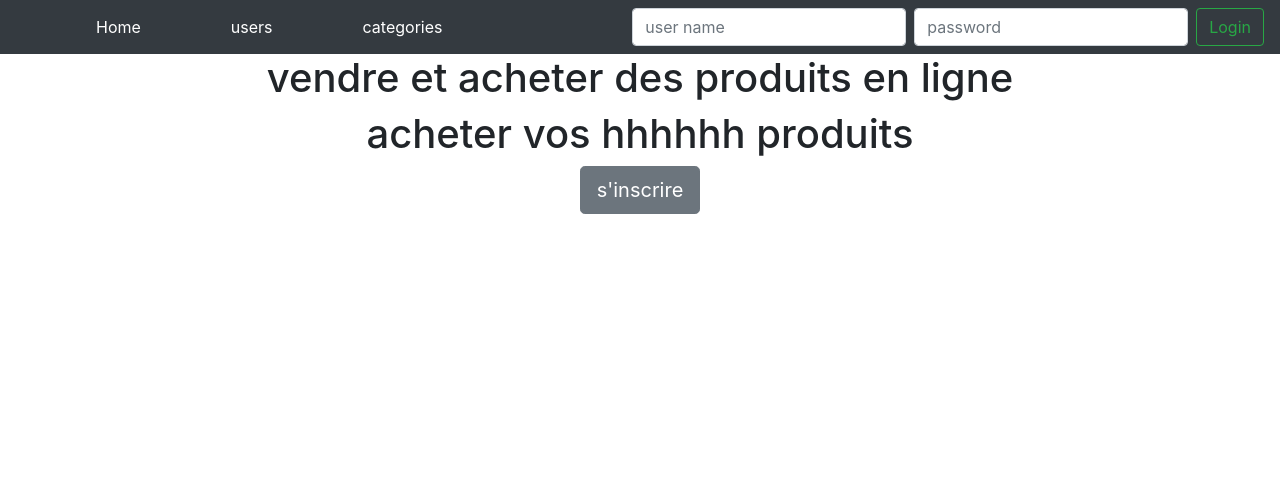
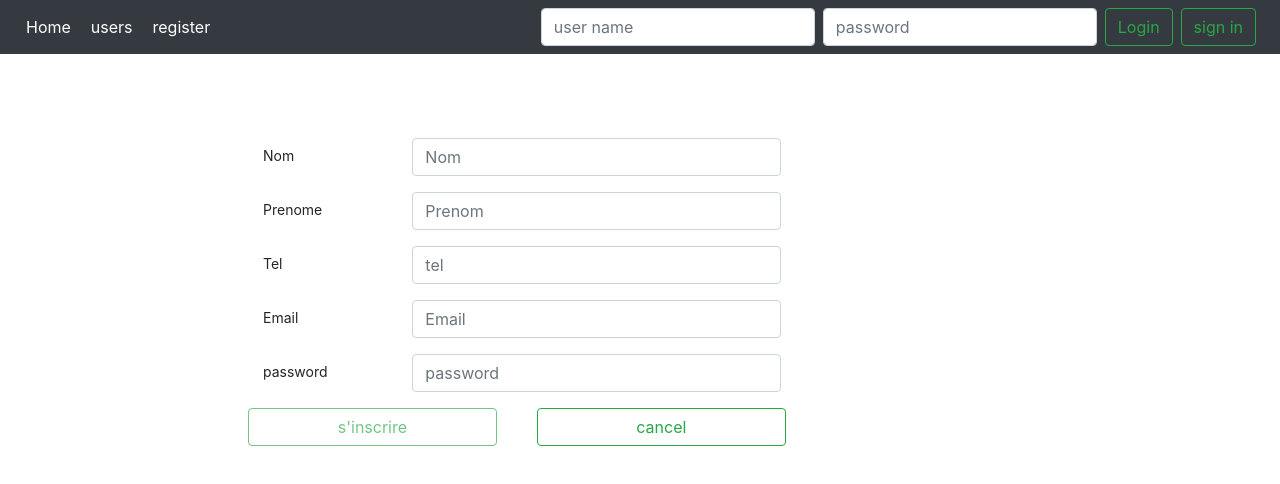
Before and after one commit to Ettout/AspCore_WebApi_frontEnd_Angular, an Angular app: page /register in a window 1280 px wide. Before the commit this address led to /. Shown: the top 484 px of the page. Built offline with nearby package versions, Linux system fonts and the light colour scheme.

Commit message:
add register model

```diff
--- /dev/null
+++ b/src/app/_account/register/register.component.html
@@ -0,0 +1,65 @@
+
+<form [formGroup]="userForm" (ngSubmit)="register()"  class="form-control-sm " style="margin-left:240px ;margin-top: 80px;">
+
+
+    <div class="form-group row">
+      <label  for="name" class="col-sm-3 col-form-label">Nom</label>
+      <div class="col-sm-8" >
+      <input name="usernome" class="col-8 "  type="text"  id="name" class="form-control" formControlName="name" placeholder="Nom">
+        <div class="text-danger" *ngIf="!this.userForm.get('name').valid && this.userForm.get('name').touched">
+           {{messageValidate.name.Required}}
+        </div>
+      </div>
+       </div>
+
+    <div class="form-group row">
+      <label  for="prename" class="col-sm-3 col-form-label">Prenome</label>
+      <div class="col-sm-8" >
+      <input  type="text" id="prename" class="form-control" formControlName="prename" placeholder="Prenom">
+
+     <div class="text-danger" *ngIf="!this.userForm.get('prename').valid && this.userForm.get('prename').touched">
+      prename is required.
+    </div>
+  </div>
+    </div>
+
+     <div class="form-group row">
+      <label  for="tel" class="col-sm-3 col-form-label">Tel</label>
+      <div class="col-sm-8" >
+      <input  type="text" id="tel" class="form-control" formControlName="tel" placeholder="tel">
+     <div class="text-danger" *ngIf="!this.userForm.get('tel').valid && this.userForm.get('tel').touched">
+      tel is required.
+  </div>
+     </div>
+    </div>
+
+     <div class="form-group row">
+      <label  for="email" class="col-sm-3 col-form-label">Email</label>
+      <div class="col-sm-8" >
+      <input  type="text" id="email" class="form-control" formControlName="email" placeholder="Email">
+     <div class="text-danger" *ngIf="!this.userForm.get('email').valid && this.userForm.get('email').touched">
+      email is required.
+  </div>
+     </div>
+    </div>
+
+     <div class="form-group row">
+      <label  for="password" class="col-sm-3 col-form-label">password</label>
+      <div class="col-sm-8" >
+      <input  type="password" id="password" class="form-control" formControlName="password" placeholder="password">
+     <div class="text-danger" *ngIf="!this.userForm.get('password').valid && this.userForm.get('password').touched">
+      <div *ngIf="this.userForm.get('password').errors.required">
+                 {{messageValidate.password.Required}}
+      </div>
+      <div *ngIf="this.userForm.get('password').errors.minlength">
+        {{messageValidate.password.MinLenght}}
+      </div>
+  </div>
+     </div>
+    </div>
+
+  <div class="form-group row">
+    <button class="btn btn-outline-success my-2 my-sm-0 col-sm-5" [disabled]="userForm.invalid" type="submit">s'inscrire</button>
+    <button (click)="cancelRegister()" class="btn btn-outline-success my-2 my-sm-0 col-sm-5" type="" style="margin-left:40px ;">cancel</button>
+  </div>
+</form>
--- /dev/null
+++ b/src/app/_account/register/register.component.ts
@@ -0,0 +1,86 @@
+import { Component, OnInit ,Output,EventEmitter} from '@angular/core';
+import { AuthService } from '../../_services/auth.service';
+import { FormGroup, FormBuilder, Validators } from '@angular/forms';
+import { RegisterModel } from '../../models/register-model'
+
+@Component({
+  selector: 'app-register',
+  templateUrl: './register.component.html',
+  styleUrls: ['./register.component.css']
+})
+export class RegisterComponent implements OnInit {
+
+@Output() registerMode= new EventEmitter<boolean>();
+
+
+  constructor( private authservice:AuthService,
+    private formBuilder: FormBuilder) {
+
+    }
+
+  userForm: FormGroup;
+  user : RegisterModel;
+
+
+messageValidate={
+  name:{
+      Required:'le nom est obligatoire'
+  },
+  prename:{
+    Required:''
+  },
+ tel:{
+   Required:''
+  },
+ email:{
+   Required:''
+ },
+ password:{
+   Required:'le mot de passe est obligatoire',
+   MinLenght:'le mot de passe minimum est 8 characters'
+ }
+}
+  ngOnInit() {
+    this.initForm();
+    this.user={
+       name:'',
+       emailadress:'',
+       password:'',
+       prename:'',
+       tel:''
+    }
+  }
+  initForm() {
+    console.log("---------hello --------");
+
+    this.userForm = this.formBuilder.group({
+      name: ['',Validators.required],
+      prename: ['',Validators.required],
+      tel: ['',Validators.required],
+      email: ['',Validators.required],
+      password: ['',[Validators.required,Validators.minLength(8)]]
+    });
+  }
+
+
+  register(){
+
+    if(this.userForm.valid){
+      this.ValidateRegister();
+      this.authservice.register(this.user).subscribe(
+        next=>{console.log("success");},
+        error=>{console.log("erreuuuur" );})
+    }
+  }
+  ValidateRegister() {
+    this.user.name = this.userForm.value.name;
+    this.user.prename = this.userForm.value.prename;
+    this.user.tel = this.userForm.value.tel;
+    this.user.emailadress = this.userForm.value.email;
+    this.user.password = this.userForm.value.password;
+  }
+
+  cancelRegister(){
+    this.registerMode.emit(false);
+  }
+}
--- a/src/app/_services/auth.service.ts
+++ b/src/app/_services/auth.service.ts
@@ -1,6 +1,8 @@
 import { Injectable } from '@angular/core';
 import { HttpClient } from '@angular/common/http';
 import {map} from "rxjs/operators"
+import { RegisterModel } from '../models/register-model';
+import { Observable } from 'rxjs';
 
 @Injectable({
   providedIn: 'root'
@@ -9,7 +11,7 @@ export class AuthService {
 
 
 urlbase='http://localhost:5000/auth/login';
-urladduser='http://localhost:5000/user/add';
+urladduser='http://localhost:5000/auth/register';
 
 
 constructor(private http:HttpClient) { }
@@ -27,17 +29,9 @@ login(model:any){
        }}))
      }
 
-     adduser(model:any){
+     register(reg:RegisterModel): Observable<RegisterModel>{
 
-      return this.http.post(this.urladduser,model).pipe(
-        map((response:any)=>
-         {
-          const user = response;
-          console.log("response");
-          if(user)
-           {
-             localStorage.setItem('name',user.username);
-           }}))
+      return this.http.post<RegisterModel>(this.urladduser,reg).pipe()
     }
 
 }
--- a/src/app/app-routing.module.ts
+++ b/src/app/app-routing.module.ts
@@ -1,12 +1,12 @@
 import { NgModule } from '@angular/core';
 import { Routes, RouterModule } from '@angular/router';
 import { UserComponent } from './user/user.component';
-import { CategorisComponent } from './categoris/categoris.component';
+import { RegisterComponent } from './_account/register/register.component';
 
 
 export const routes: Routes = [
   {path : 'users' ,component:UserComponent},
-  {path : 'categories' ,component:CategorisComponent}
+  {path : 'register' ,component:RegisterComponent}
 ];
 
 @NgModule({
--- a/src/app/app.component.html
+++ b/src/app/app.component.html
@@ -5,7 +5,3 @@
     <router-outlet></router-outlet>
 
 </div >
-
-<div>
-    <app-home></app-home>
-</div>
--- a/src/app/app.module.ts
+++ b/src/app/app.module.ts
@@ -6,10 +6,10 @@ import { AppComponent } from './app.component';
 import { UserComponent } from './user/user.component';
 import { HttpClientModule, HTTP_INTERCEPTORS } from "@angular/common/http"
 import { NavComponent } from './nav/nav.component';
-import {FormsModule} from "@angular/forms"
+import { ReactiveFormsModule, FormsModule} from "@angular/forms"
 import { AuthService } from './_services/auth.service'
 import { TokenInterceptorService } from './_services/token-interceptor.service'
-import { RegisterComponent } from './register/register.component';
+import { RegisterComponent } from './_account/register/register.component';
 import { HomeComponent } from './home/home.component';
 import { RouterModule } from '@angular/router';
 import { CategorisComponent } from './categoris/categoris.component';
@@ -29,6 +29,7 @@ import { CategorisComponent } from './categoris/categoris.component';
     AppRoutingModule,
     HttpClientModule,
     FormsModule,
+    ReactiveFormsModule,
     RouterModule.forRoot(routes)
   ],
   providers: [AuthService, {
--- /dev/null
+++ b/src/app/models/register-model.ts
@@ -0,0 +1,9 @@
+export class RegisterModel {
+
+  name: string;
+  prename: string;
+  tel: string;
+  emailadress: string;
+  password:string;
+
+}
--- a/src/app/nav/nav.component.css
+++ b/src/app/nav/nav.component.css
@@ -6,7 +6,7 @@
     color: white !important;
 }
 .nav-marg{
-    margin-left: 80px;
+    margin-left: 10px;
     margin-right: 10px;
     margin-top: 10px;
     margin-bottom: 10px;
--- a/src/app/nav/nav.component.html
+++ b/src/app/nav/nav.component.html
@@ -9,18 +9,22 @@
         <a class="nav-tata nav-marg"  [routerLink]="['users']">users</a>
       </li>
       <li class="nav-item ">
-        <a class="nav-tata nav-marg"  [routerLink]="['categories']">categories</a>
+        <a class="nav-tata nav-marg"  [routerLink]="['register']">register</a>
       </li>
     </ul>
-    <div>
+    <div >
       <form (ngSubmit)="login()" #loginForm="ngForm" *ngIf="!loggedIn()" class="form-inline my-2 my-lg-0">
         <input name="username" required class="form-control mr-sm-2" type="text" [(ngModel)]="model.name" placeholder="user name" >
         <input name="userpassword" required class="form-control mr-sm-2" type="password" [(ngModel)]="model.password"  placeholder="password" >
-        <button class="btn btn-outline-success my-2 my-sm-0" type="submit">Login</button>
+        <button class="btn btn-outline-success my-2 my-sm-0 mr-sm-2" type="submit">Login</button>
+        <button class="btn btn-outline-success my-2 my-sm-0 mr-sm-2" [routerLink]="['register']">sign in</button>
+
       </form>
       <div>
         <button (click)="logoutUser()" *ngIf="loggedIn()" class="btn btn-outline-success my-2 my-sm-0" >Logout</button>
       </div>
+
+
     </div>
   </div>
 </nav>
--- a/src/app/register/register.component.html
+++ /dev/null
@@ -1,41 +0,0 @@
-<p>
-  register works!
-</p>
-
-<form (ngSubmit)="adduser()" #loginForm="ngForm"  style="margin-top:40px ;">
-
-  <div class="form-group row"  >
-    <label  class="col-sm-2 col-form-label">Nom</label>
-    <div class="col-sm-6" style="margin-left:10px ;">
-      <input name="usernome" type="text"  class="form-control" [(ngModel)]="user.name" placeholder="Nom">
-    </div>
-  </div>
-  <div class="form-group row"  >
-    <label  class="col-sm-2 col-form-label">Prenome</label>
-    <div class="col-sm-6" style="margin-left:10px ;">
-      <input name="userprenom" type="text"  class="form-control" [(ngModel)]="user.prename" placeholder="Prenom">
-    </div>
-  </div>
-  <div class="form-group row"  >
-    <label  class="col-sm-2 col-form-label">Tel</label>
-    <div class="col-sm-6" style="margin-left:10px ;">
-      <input name="usertel" type="text"  class="form-control" [(ngModel)]="user.tel" placeholder="Tel">
-    </div>
-  </div>
-  <div class="form-group row"  >
-    <label for="inputEmail" class="col-sm-2 col-form-label">Email</label>
-    <div class="col-sm-6" style="margin-left:10px ;">
-      <input name="useremail" type="text"  class="form-control" [(ngModel)]="user.emailadress" placeholder="email@example.com">
-    </div>
-  </div>
-  <div class="form-group row" >
-    <label for="inputPassword" class="col-sm-2 col-form-label">Password</label>
-    <div class="col-sm-6" style="margin-left:10px ;">
-      <input  name="userpassword" type="password" class="form-control" [(ngModel)]="user.password"placeholder="Password">
-    </div>
-  </div>
-  <div class="form-group row">
-    <button class="btn btn-outline-success my-2 my-sm-0 col-sm-4" type="submit">s'inscrire</button>
-    <button (click)="cancelRegister()" class="btn btn-outline-success my-2 my-sm-0 col-sm-4" type="">cancel</button>
-  </div>
-</form>
--- a/src/app/register/register.component.ts
+++ /dev/null
@@ -1,27 +0,0 @@
-import { Component, OnInit ,Output,EventEmitter} from '@angular/core';
-import { AuthService } from '../_services/auth.service';
-
-@Component({
-  selector: 'app-register',
-  templateUrl: './register.component.html',
-  styleUrls: ['./register.component.css']
-})
-export class RegisterComponent implements OnInit {
-
-@Output() registerMode= new EventEmitter<boolean>();
-
-  user:any={};
-  constructor( private authservice:AuthService) { }
-
-  ngOnInit() {
-  }
-  adduser(){
-this.authservice.adduser(this.user).subscribe(
-  next=>{console.log("success");},
-  error=>{console.log("erreuuuur");})
-  }
-
-  cancelRegister(){
-    this.registerMode.emit(false);
-  }
-}
```
Also changed, not shown: src/app/_account/register/register.component.css (added), 1 other file (tests, documents, lock files or other folders).
